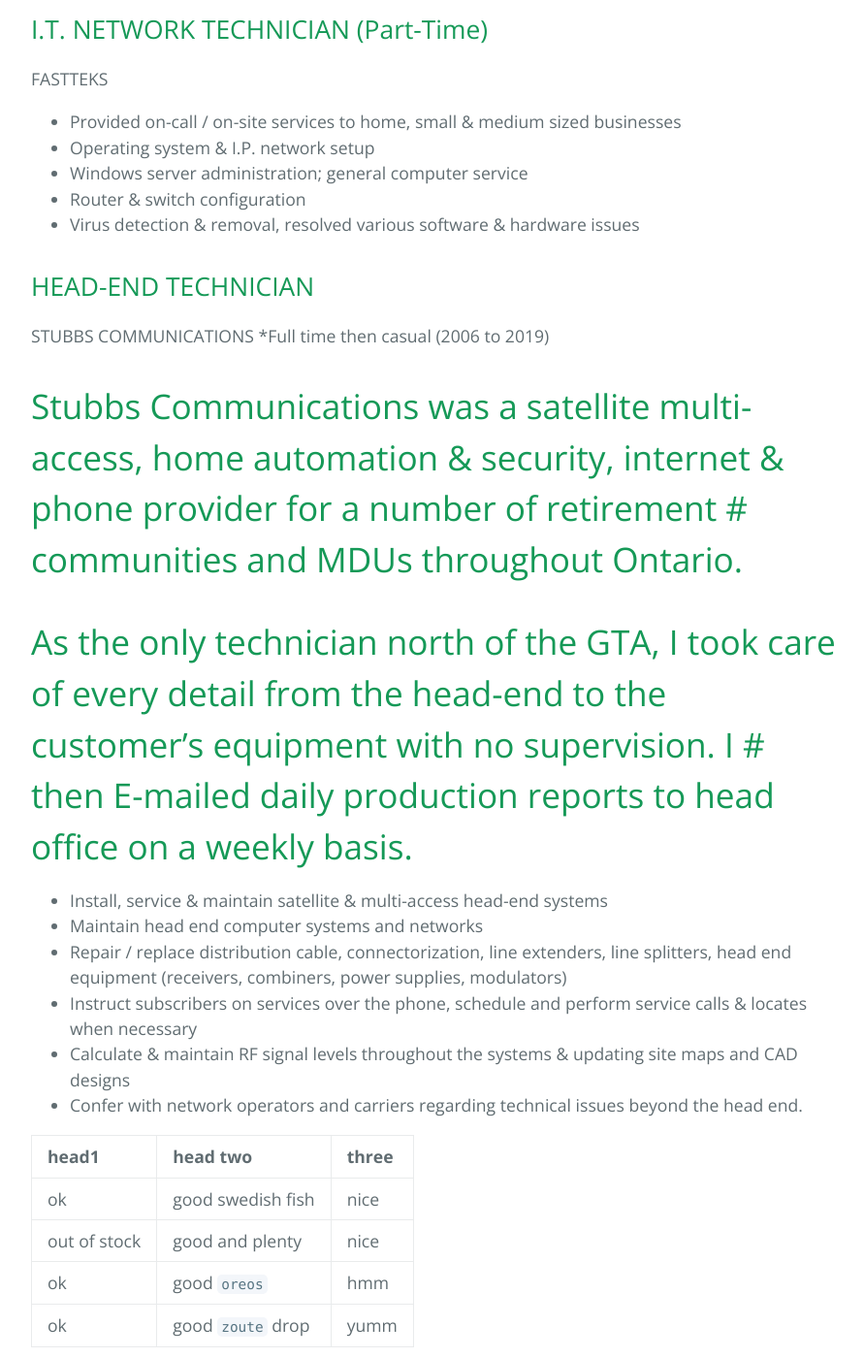
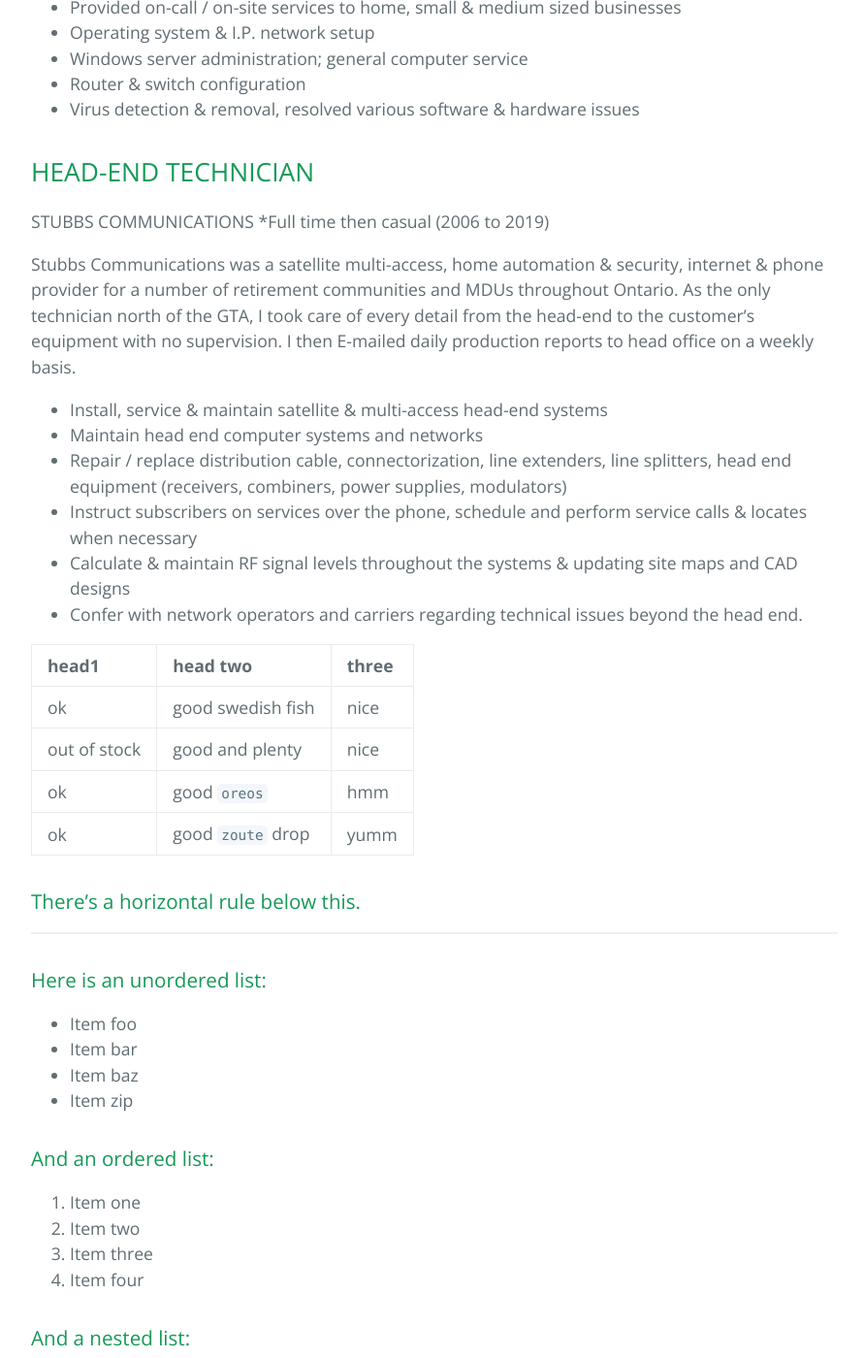
Before and after one commit to Spiralman1/spiralman1.github.io, a Jekyll site: the page built from another-page200.md, in a window 1280 px wide and 1400 px high, scrolled down 2738 px. Shown: the whole window at 97% size, without its empty margins (192-1083 px from the left). Built offline with Jekyll 4.4.1, drawn with Linux system fonts in a browser that asks for light colours.

```diff
--- a/another-page200.md
+++ b/another-page200.md
@@ -76,7 +76,7 @@ Telecon inc						2013-2014 & 2015-2018
 ## INSTALLATION & REPAIR TECHNICIAN / TEAM LEAD	(Part-Time / Casual)
 Mobile Technologies inc.			June 2014 to May 2021
 
-#	MTI is a U.S. based company that services many retail establishments globally. My responsibilities were from York region to Timmins.
+MTI is a U.S. based company that services many retail establishments globally. My responsibilities were from York region to Timmins.
 
 
 *     Install & service commercial RF distribution, head-end closet & comm rooms for retail establishments such as Best Buy / Futureshop & Target
@@ -101,8 +101,8 @@ FASTTEKS
 STUBBS COMMUNICATIONS
 *Full time then casual (2006 to 2019)
 
-#	Stubbs Communications was a satellite multi-access, home automation & security, internet & phone provider for a number of retirement #       communities and MDUs throughout Ontario.
-#	As the only technician north of the GTA, I took care of every detail from the head-end to the customer’s equipment with no supervision. I #       then E-mailed daily production reports to head office on a weekly basis.
+Stubbs Communications was a satellite multi-access, home automation & security, internet & phone provider for a number of retirement       communities and MDUs throughout Ontario.
+As the only technician north of the GTA, I took care of every detail from the head-end to the customer’s equipment with no supervision. I        then E-mailed daily production reports to head office on a weekly basis.
 
 *     Install, service & maintain satellite & multi-access head-end systems
 *     Maintain head end computer systems and networks
```
